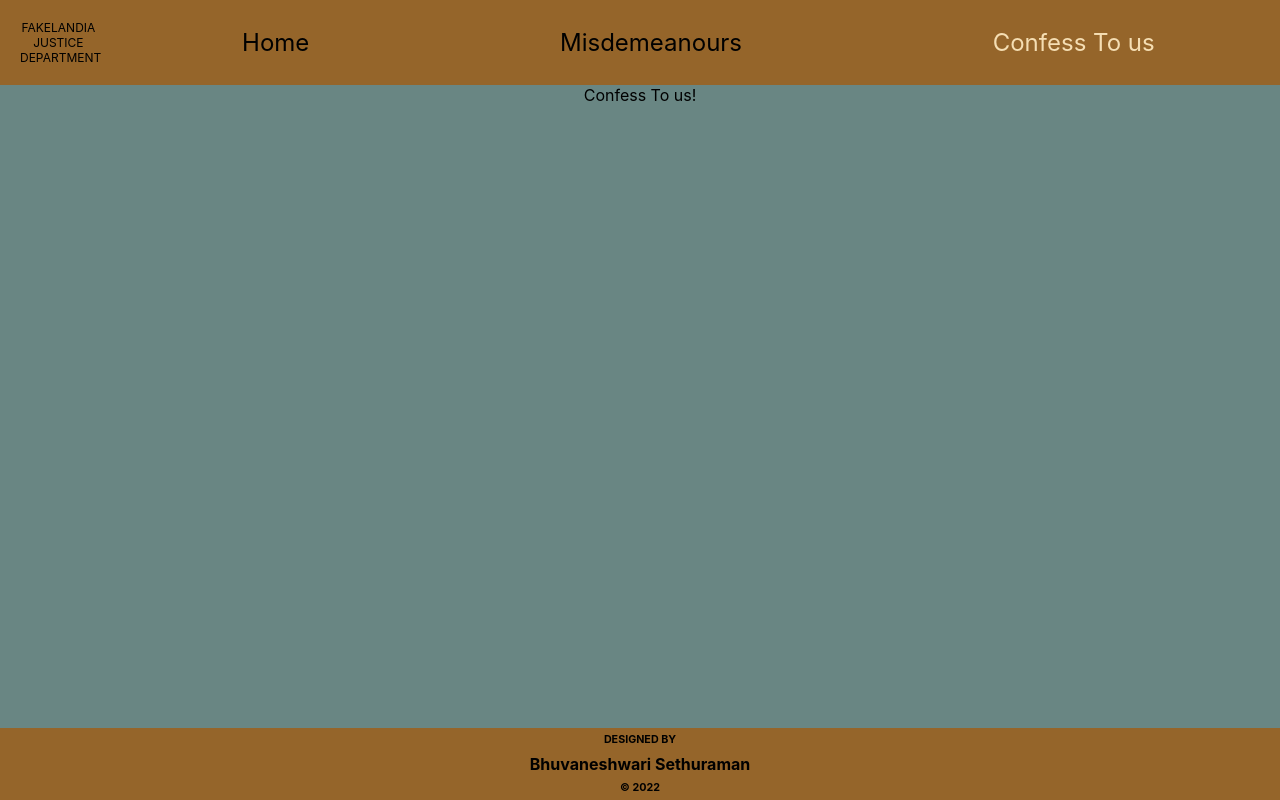
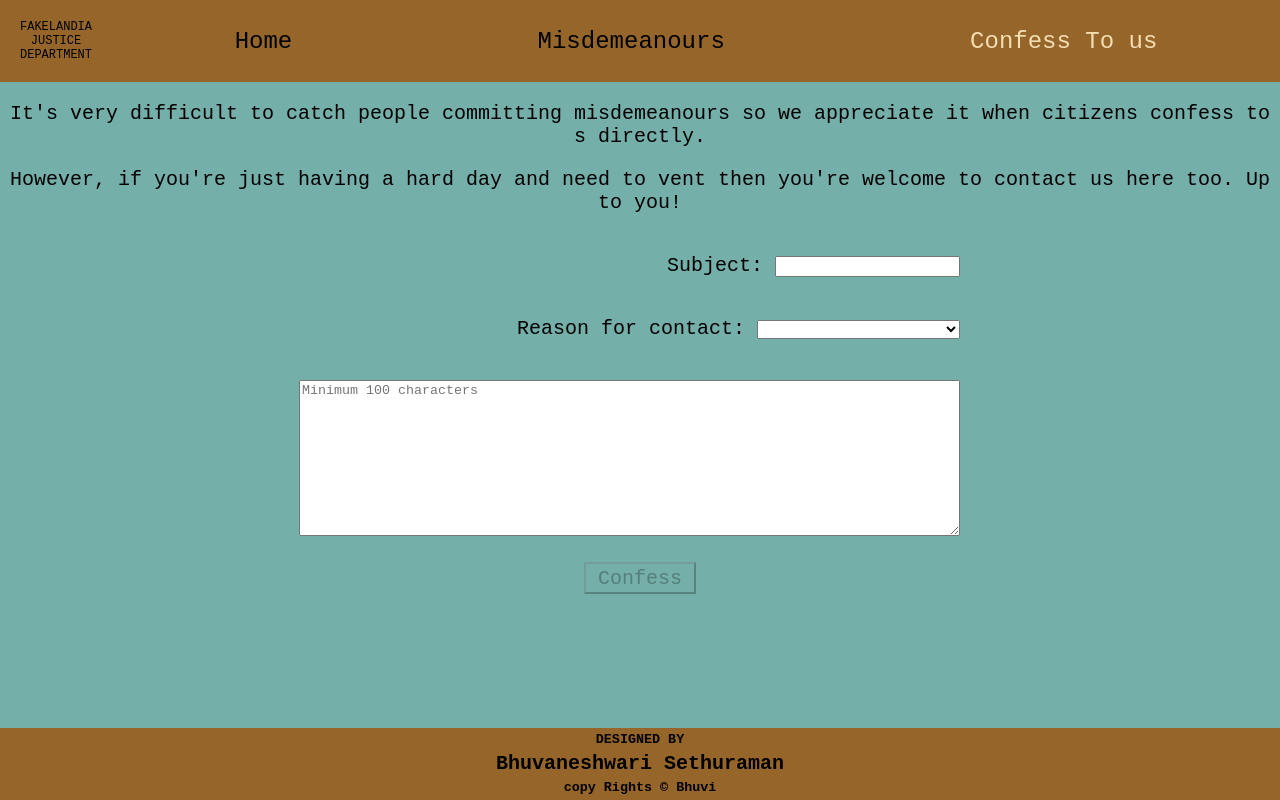
Before and after one commit to bhuvi233/justice-for-fakelandia, a React (Create React App) app: page /confession in a window 1280 px wide. Built offline with nearby package versions, Linux system fonts and the light colour scheme.

Commit message:
Added Form in the confession Page and add the confession to the list in the usecontext hook. Newly added confession is added in the Misdemeanour page

```diff
--- a/src/App.css
+++ b/src/App.css
@@ -1,6 +1,8 @@
-.App {
+.App, button {
   text-align: center;
-  background: #698683;
+  background: #74afa9;
+  font-size: 1.25rem;
+  font-family: monospace;
 }
 
 .App-logo {
@@ -101,7 +103,6 @@ nav a{
 }
 
 .item--title {
-  font-size: 1.25rem;
   background: #baba87;
 }
 
@@ -109,6 +110,21 @@ nav a{
   grid-column: 2;
 
 }
+
+.confessionform__container {
+  display: flex;
+  flex-direction: column;
+  width: 50%;
+  margin: 0 auto;
+  align-items: flex-end;
+}
+
+.confessionform__button {
+  width: 7rem;
+  height: 2rem;
+  align-self: center;
+}
+
 
 .title--misdemean {
   display: flex;
--- a/src/components/confession.tsx
+++ b/src/components/confession.tsx
@@ -1,6 +1,56 @@
-import React from "react";
+import React, { FormEvent, useContext, useState } from "react";
+import { Misdemeanour, rand } from "../docs/generate_misdemeanours";
+import { ConfessionFormReasonInput } from "./confessionFormReasonInput";
+import { ConfessionFormSubjectInput } from "./confessionFormSubjectInput";
+import { ConfessionFormTextareaInput } from "./confessionFormTextareaInput";
+import { IMisdemeanour, MisdemeanourContext } from "./misdemeanourContext";
 
-export const Confession: React.FC = () =>
-    <div>
-        Confess To us!
-    </div>
+export const Confession: React.FC = () => {
+    const [subject, setSubject] = useState("");
+    const [reason, setReason] = useState("");
+    const [confession, setConfession] = useState("");
+
+    const misdemeanours: IMisdemeanour[] = useContext(MisdemeanourContext);
+
+    const handleConfessionFormSubmit = (e: FormEvent) => {
+        e.preventDefault();
+        if(reason === "talk")
+            console.log(`Subject: ${subject} Confession: ${confession}`);
+        else {
+            misdemeanours.push({
+                citizenId: Math.floor(misdemeanours.length + 1 + rand(37) * rand(967)),
+                misdemeanour: reason as Misdemeanour,
+                date: new Date().toLocaleDateString(),
+            });
+        }
+    }
+
+    return (
+        <div>
+            <p>
+                It's very difficult to catch people committing misdemeanours so we appreciate it when citizens confess to s directly.
+            </p>
+            <p>
+                However, if you're just having a hard day and need to vent then you're welcome to contact us here too. Up to you!
+            </p>
+            <form className="confessionform__container" onSubmit={handleConfessionFormSubmit}>
+                <p>
+                    <ConfessionFormSubjectInput subject = {subject} onChangeSubjectInput = {e => setSubject(e.target.value)} />
+                </p>
+                <p>
+                    <ConfessionFormReasonInput reason= {reason} onChangeReason = {e => setReason(e.target.value)}/>
+                </p>
+                <p>
+                    <ConfessionFormTextareaInput onChangeConfession={e => setConfession(e.target.value)}/>
+                </p>
+                <button
+                    disabled = {!(subject && reason && confession && confession.length > 10)}
+                    className= "confessionform__button"
+                    type="submit"
+                    value="submit">
+                        Confess
+                </button>
+            </form>
+        </div>
+    );
+}
--- /dev/null
+++ b/src/components/confessionFormReasonInput.tsx
@@ -0,0 +1,20 @@
+interface ReasonInputProps{
+    reason : string;
+    onChangeReason : (e: React.ChangeEvent<HTMLSelectElement>) => void;
+}
+
+export const ConfessionFormReasonInput : React.FC<ReasonInputProps> = ({reason, onChangeReason}) => {
+    return (
+        <>
+            <label htmlFor='reason'>Reason for contact: </label>
+            <select value={reason} onChange={onChangeReason} >
+                <option></option>
+                <option value='rudeness'>Mild Public Rudeness</option>
+                <option value='vegetables'>Not Eating Your Vegetables </option>
+                <option value='lift'>Speaking in a Lift </option>
+                <option value='united'>Supporting Manchester United </option>
+                <option value='talk'>I just want to talk</option>
+                </select>
+        </>
+    );
+};
--- /dev/null
+++ b/src/components/confessionFormSubjectInput.tsx
@@ -0,0 +1,12 @@
+import React from "react";
+
+interface FormSubjectInputProps {
+    subject: string,
+    onChangeSubjectInput: (e: React.ChangeEvent<HTMLInputElement>) => void;
+}
+
+export const ConfessionFormSubjectInput:React.FC<FormSubjectInputProps> = ({subject, onChangeSubjectInput}) =>
+    <>
+        <label htmlFor='subject'>Subject: </label>
+        <input id='subject' type='text' value={subject} onChange={onChangeSubjectInput} />
+    </>
--- /dev/null
+++ b/src/components/confessionFormTextareaInput.tsx
@@ -0,0 +1,11 @@
+import React from "react";
+
+export const ConfessionFormTextareaInput:
+    React.FC<{onChangeConfession:(e: React.ChangeEvent<HTMLTextAreaElement>) => void;}> =
+        ({onChangeConfession}) =>
+    <textarea
+        placeholder="Minimum 100 characters"
+        rows= {10}
+        cols ={80}
+        onChange={onChangeConfession}>
+    </textarea>
--- a/src/components/footer.tsx
+++ b/src/components/footer.tsx
@@ -5,7 +5,7 @@ export const Footer: React.FC = () =>
         <section className="footer__section">
             <h6>DESIGNED BY</h6>
             <h4>Bhuvaneshwari Sethuraman</h4>
-            <h6>&copy; 2022</h6>
+            <h6>copy Rights &copy; Bhuvi</h6>
         </section>
 
     </footer>
--- a/src/docs/generate_misdemeanours.ts
+++ b/src/docs/generate_misdemeanours.ts
@@ -29,7 +29,7 @@ export default async function generateMisdemeanours(
 	return misdemeanours;
 }
 
-function rand(x: number): number {
+export function rand(x: number): number {
 	return Math.random() * x;
 }
 
```
